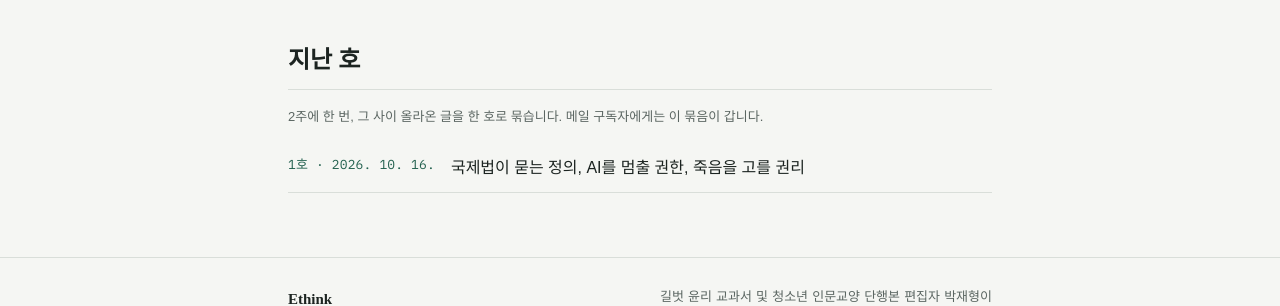
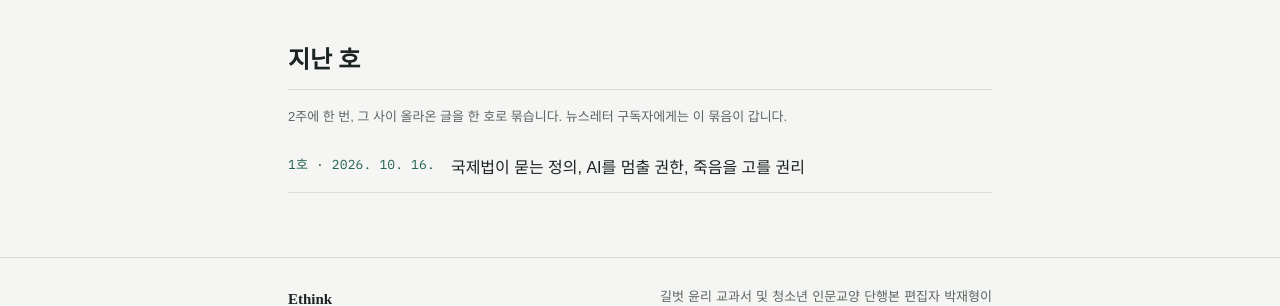
Before and after one commit to ethics-news/ethics-news.github.io, a Jekyll site: the page built from index.html, in a window 1280 px wide. Shown: the part 1372-1678 px from the top of the page. Built offline with Jekyll 4.4.1, drawn with Linux system fonts in a browser that asks for light colours; some web fonts are replaced.

Commit message:
지난 호 설명 문구: 뉴스레터 구독자
Co-Authored-By: Claude Fable 5.1 <noreply@anthropic.com>
Claude-Session: https://claude.ai/code/session_01XG1As5bs7T7JRpnijV2F6T

```diff
--- a/index.html
+++ b/index.html
@@ -31,7 +31,7 @@ layout: default
 
 <section class="archive" id="archive">
   <h2 class="section-title">지난 호</h2>
-  <p class="feed-note">2주에 한 번, 그 사이 올라온 글을 한 호로 묶습니다. 메일 구독자에게는 이 묶음이 갑니다.</p>
+  <p class="feed-note">2주에 한 번, 그 사이 올라온 글을 한 호로 묶습니다. 뉴스레터 구독자에게는 이 묶음이 갑니다.</p>
   <ul class="archive-list">
     {% for is in issues %}<li><a href="{{ is.url | relative_url }}"><span class="mono">{{ is.num }}호 · {{ is.date | date: "%Y. %-m. %-d." }}</span><span>{{ is.title }}</span></a></li>{% endfor %}
   </ul>
```
